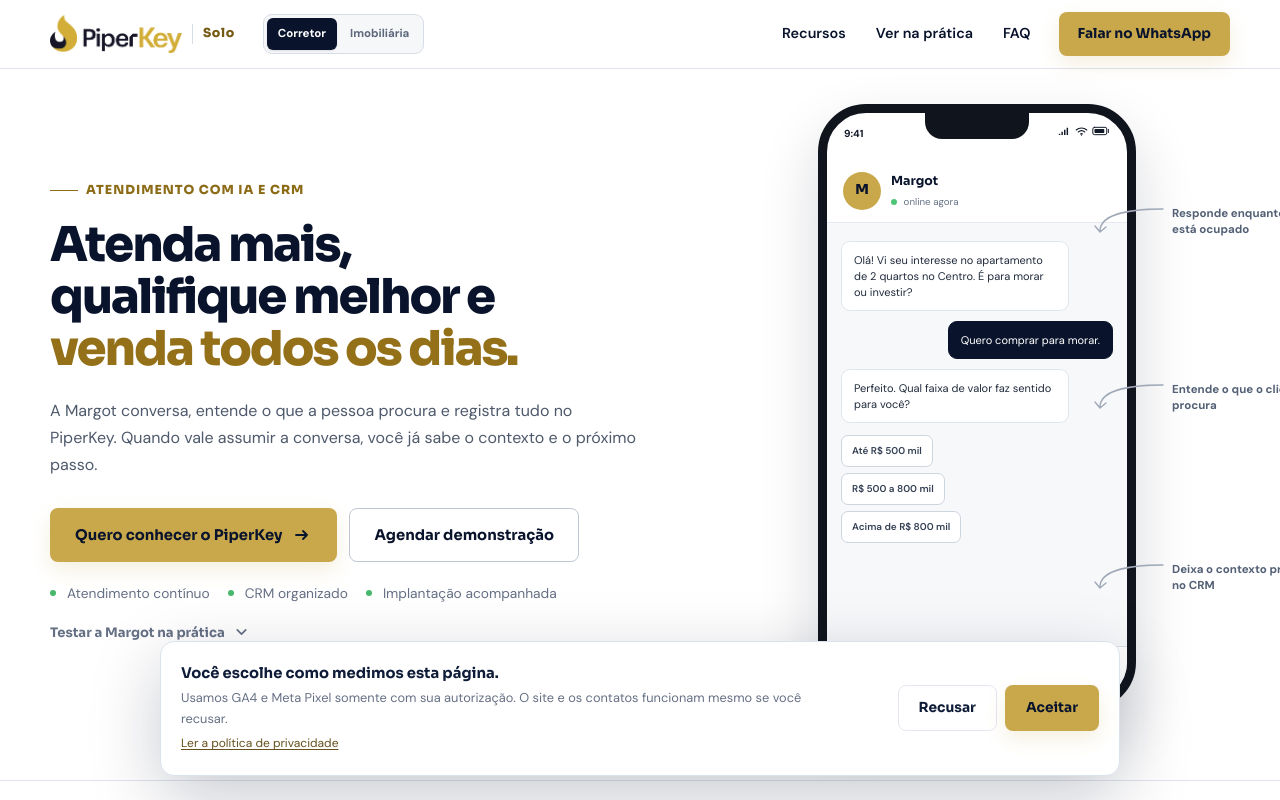
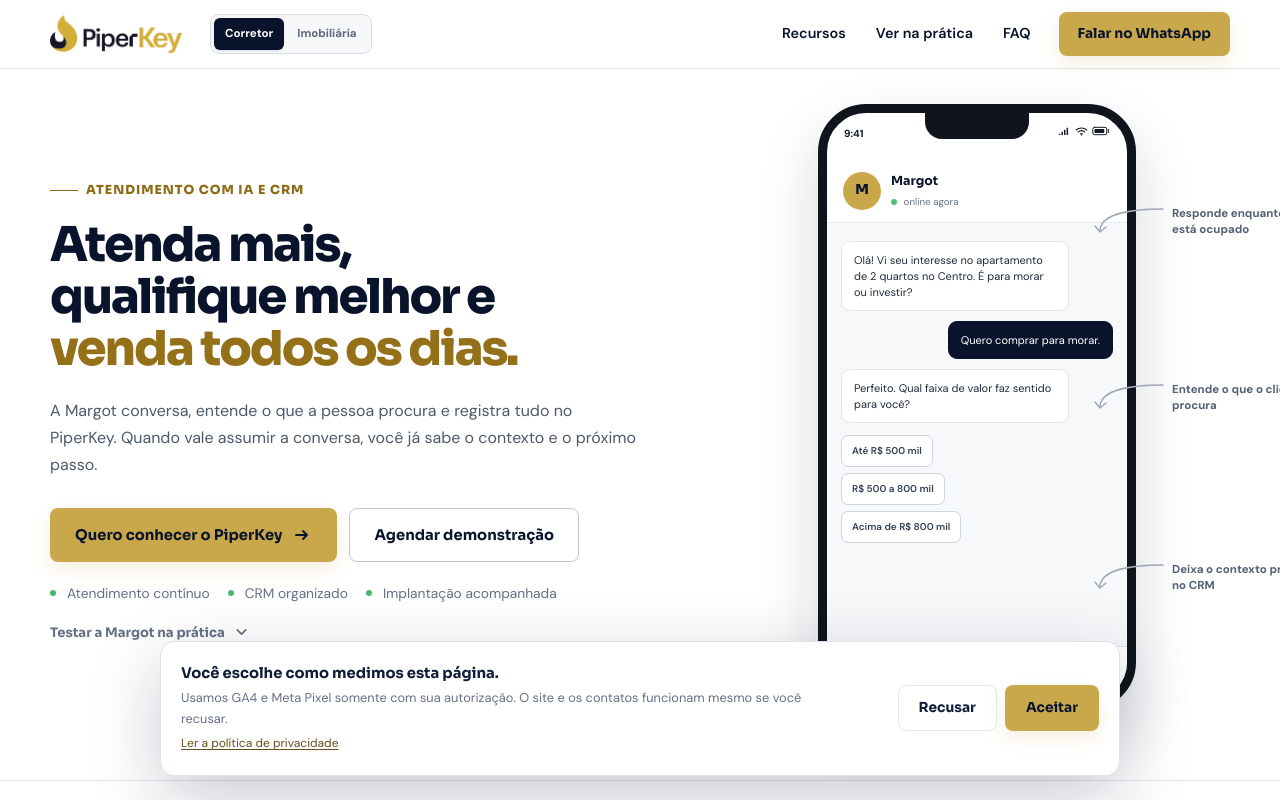
Before and after one commit to gestao-hub/lp-piperkey, a website built with Vite: page index.html in a window 1280 px wide. Shown: the top 800 px of the page. Built offline with nearby package versions, Linux system fonts and the light colour scheme; no server answers.

Commit message:
fix: remove Solo label from header brand

```diff
--- a/index.html
+++ b/index.html
@@ -101,9 +101,8 @@
 
     <header class="site-header" data-site-header>
       <div class="container header-inner">
-        <a class="brand" href="#inicio" aria-label="PiperKey Solo — início">
+        <a class="brand" href="#inicio" aria-label="PiperKey — início">
           <img src="/assets/piperkey-horizontal-dark.png" alt="PiperKey" width="2184" height="624" />
-          <span>Solo</span>
         </a>
         <div class="profile-switch" role="group" aria-label="Escolha o perfil da operação" data-profile-switch>
           <button type="button" data-profile-option="corretor" aria-pressed="true">Corretor</button>
```
